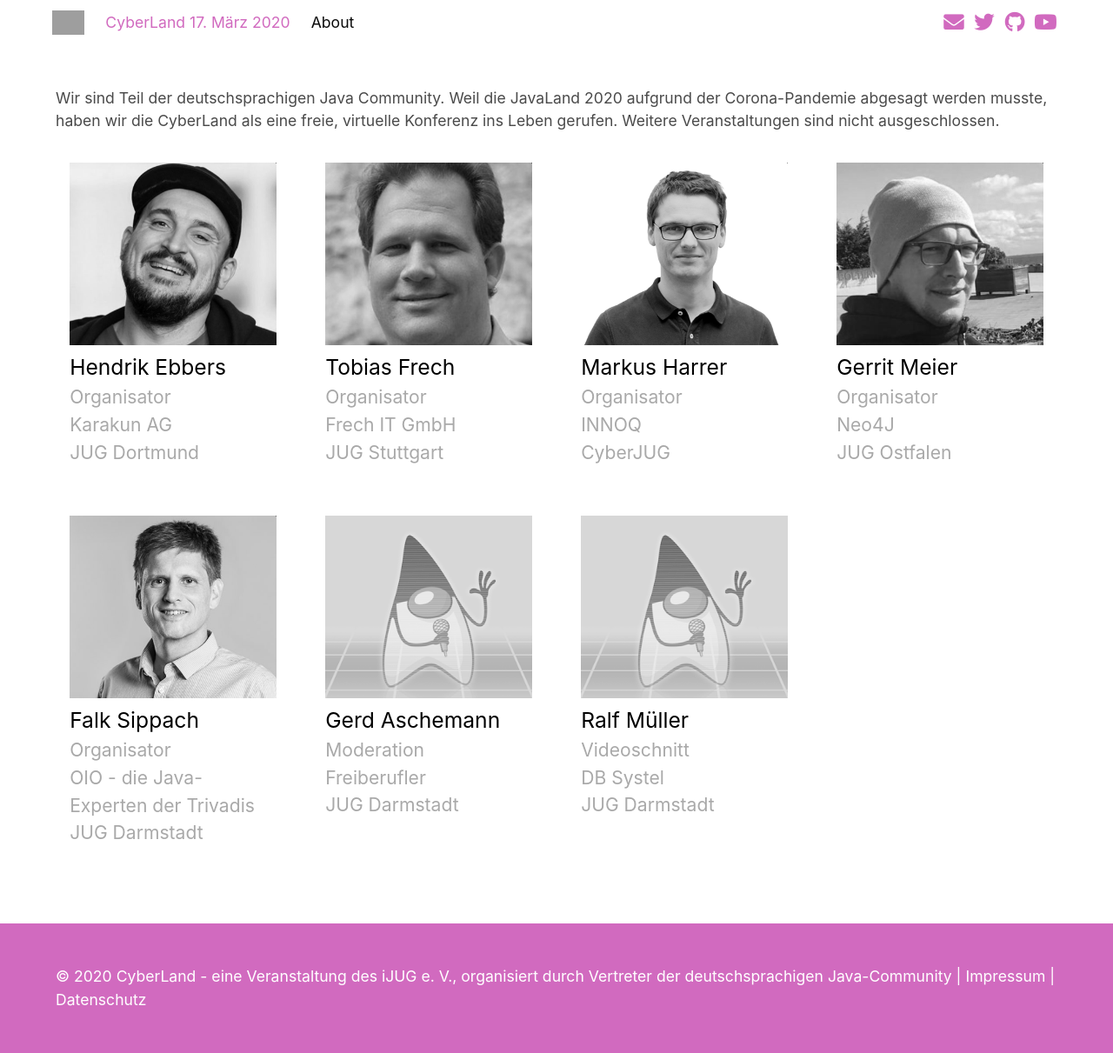
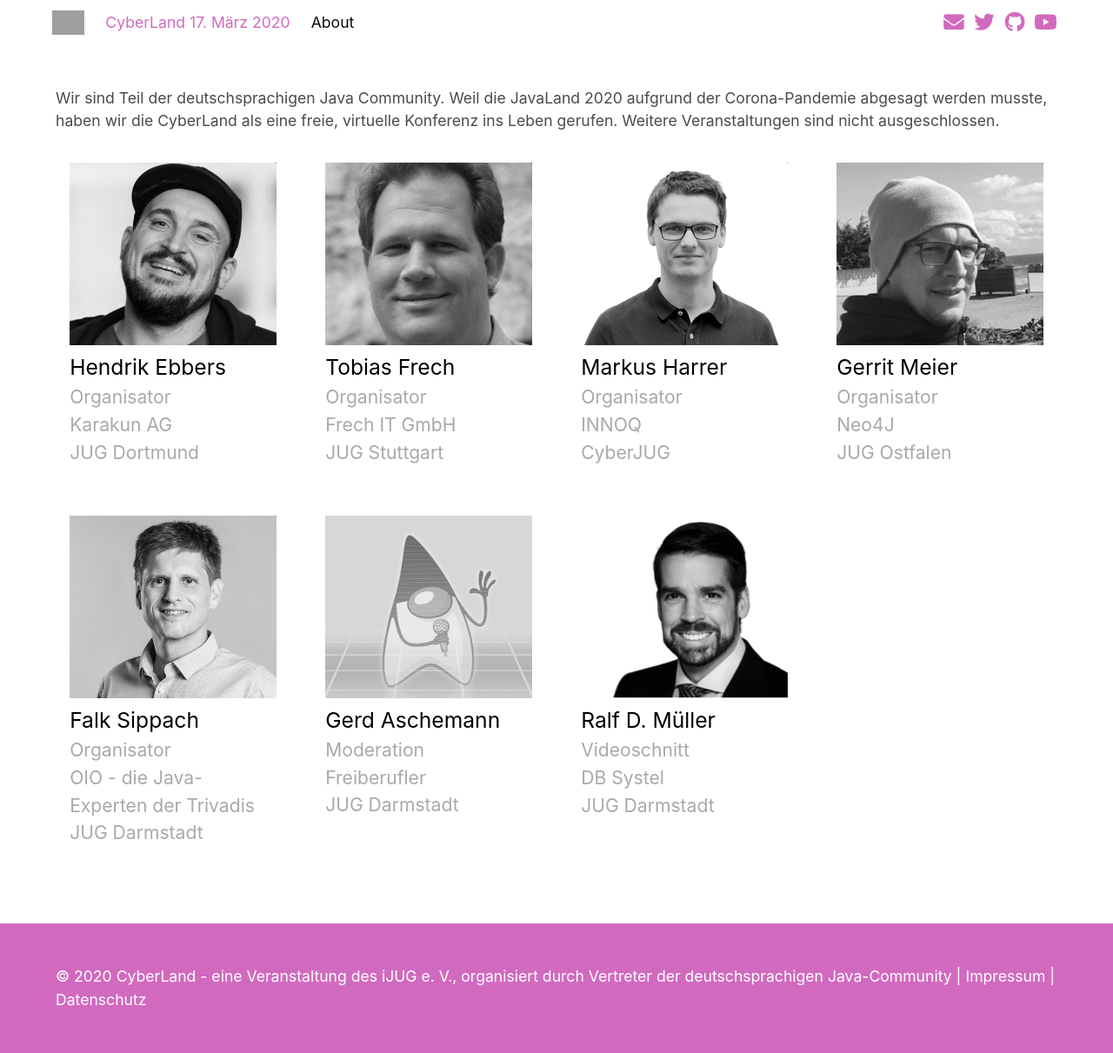
Before and after one commit to CyberLandConf/CyberLandConf.github.io, a Jekyll site: the page built from pages/about.md, in a window 1280 px wide. Shown: the whole page at 87% size. Built offline with Jekyll 4.4.1, drawn with Linux system fonts in a browser that asks for light colours; grey boxes are pictures that could not be loaded.

Commit message:
added my photo

```diff
--- a/_data/orga.yml
+++ b/_data/orga.yml
@@ -41,7 +41,7 @@
   role: Moderation
   twitter: GerdAschemann
 - id: ralf-mueller
-  firstName: Ralf
+  firstName: Ralf D.
   lastName: Müller
   job: DB Systel
   jug: JUG Darmstadt
```
Also changed, not shown: assets/orga/ralf-mueller.png (added).
